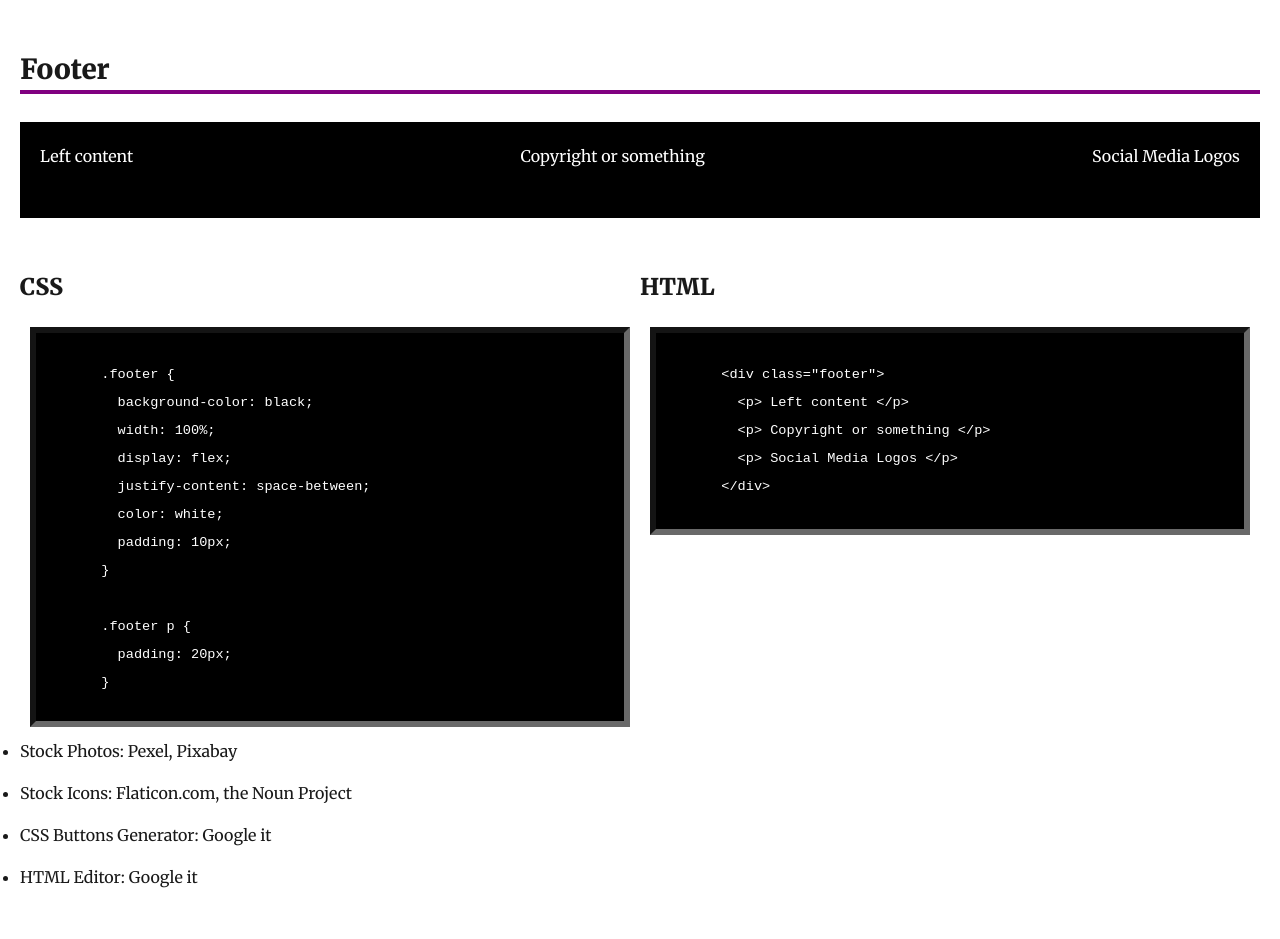
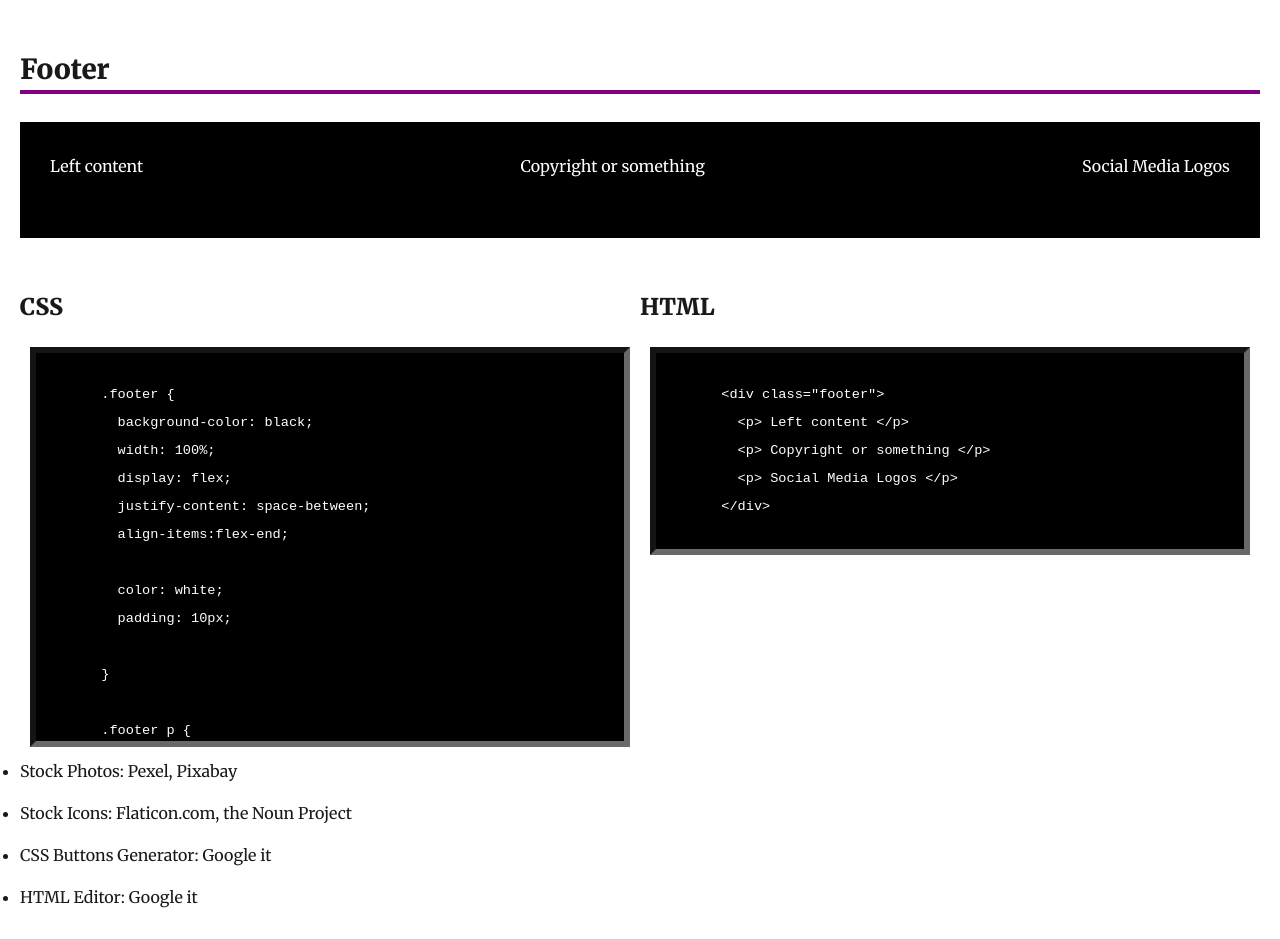
Before and after one commit to RockyKev/heyitsrockyblog, a Gatsby site: page /cheatsheet in a window 1280 px wide. Shown: the part 8260-9199 px from the top of the page. Built offline with nearby package versions, Linux system fonts and the light colour scheme; Gatsby itself is replaced by a stand-in of ours; some packages are replaced by stand-ins of ours.

Commit message:
forgot saving

```diff
--- a/src/components/cheatsheet/Footer.js
+++ b/src/components/cheatsheet/Footer.js
@@ -10,7 +10,10 @@ const Footer = () => {
     width: 100%;
     display: flex;
     justify-content: space-between;
+    align-items: flex-end;
+
     color: white;
+    padding: 10px;
 
     p {
       padding: 20px;
@@ -25,8 +28,11 @@ const Footer = () => {
           width: 100%;
           display: flex;
           justify-content: space-between;
+          align-items:flex-end;
+
           color: white;
           padding: 10px;
+
         }
 
         .footer p {
```
